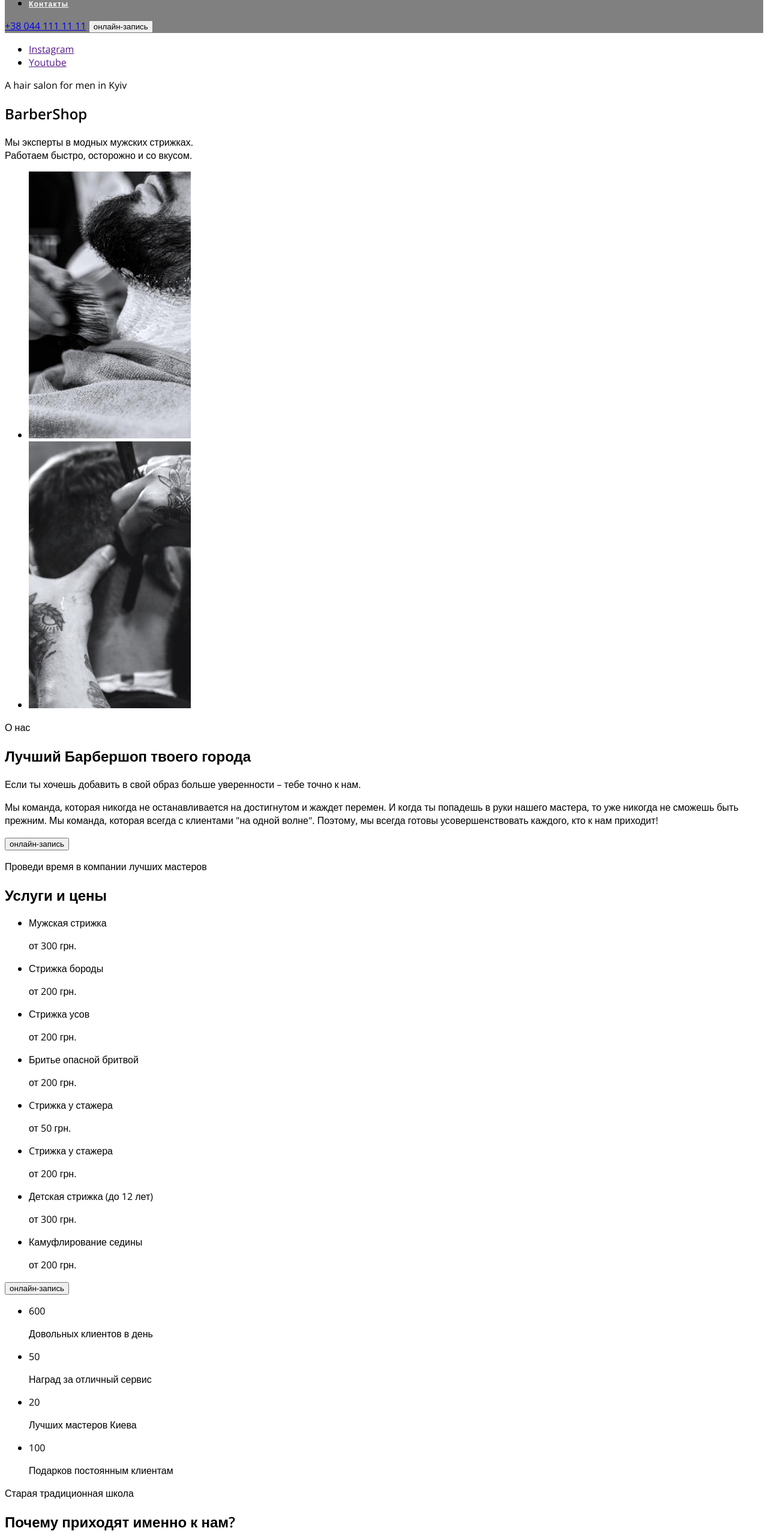
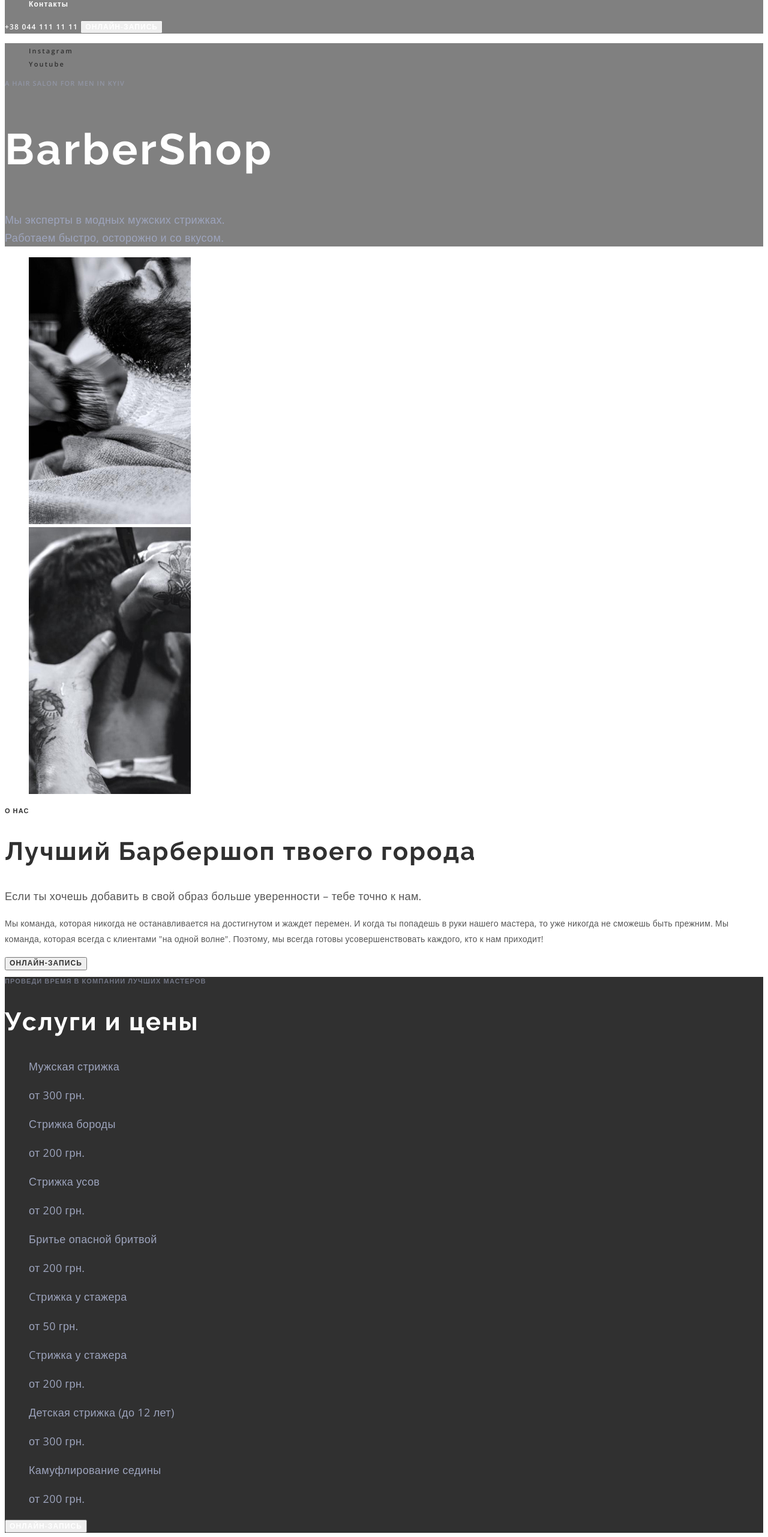
Before and after one commit to AlexKekc/barbershop-project, a plain HTML site: page index.html in a window 1280 px wide. Shown: the part 157-2720 px from the top of the page at 60% size. Drawn offline with nearby package versions, Linux system fonts and the light colour scheme.

Commit message:
Прописаны стили для классов секций

```diff
--- a/css/styles.css
+++ b/css/styles.css
@@ -1,7 +1,55 @@
+:root {
+  --header-text-color: #ffffff;
+  --first-btn-color: #ffffff;
+  --second-btn-color: #303030;
+  --first-title-color: #ffffff;
+  --second-title-color: #303030;
+  --accent-color: #ff6c00;
+  --first-text-color: #303030;
+}
+
 body {
   font-family: 'Open Sans', sans-serif;
   font-style: normal;
 }
+
+li {
+  list-style: none;
+}
+
+a {
+  text-decoration: none;
+}
+
+.visually-hidden {
+  position: absolute;
+  white-space: nowrap;
+  width: 1px;
+  height: 1px;
+  overflow: hidden;
+  border: 0;
+  padding: 0;
+  clip: rect(0 0 0 0);
+  clip-path: inset(50%);
+  margin: -1px;
+}
+
+.pre-title {
+  font-weight: 600;
+  font-size: 11px;
+  line-height: 1.36;
+  letter-spacing: 0.1em;
+  text-transform: uppercase;
+}
+
+.section-title {
+  font-family: 'Raleway', sans-serif;
+  font-size: 42px;
+  line-height: 1.17;
+  letter-spacing: 0.05em;
+}
+
+/* ============= Header ==============*/
 
 .header {
   background-color: gray;
@@ -10,7 +58,215 @@ body {
 .header-link {
   font-weight: 600;
   font-size: 12px;
-  line-height: 1.3;
+  line-height: 1.33;
   letter-spacing: 0.1em;
-  color: #ffffff;
+  color: var(--header-text-color);
 }
+
+.header-link:hover,
+.header-link:focus {
+  color: var(--accent-color);
+}
+
+.header-link-tel {
+  font-weight: 600;
+  font-size: 12px;
+  line-height: 1.33;
+  letter-spacing: 0.1em;
+  color: var(--header-text-color);
+}
+
+.header-btn {
+  font-family: inherit;
+  font-weight: 600;
+  font-size: 12px;
+  line-height: 1.33;
+  letter-spacing: 0.09em;
+  text-transform: uppercase;
+  color: var(--first-btn-color);
+}
+
+.header-btn:hover,
+.header-btn:focus {
+  background-color: var(--accent-color);
+}
+
+/* ============= Hero ==============*/
+
+.hero {
+  background-color: gray;
+}
+
+.hero-link {
+  font-weight: 600;
+  font-size: 11px;
+  line-height: 1.36;
+  letter-spacing: 0.2em;
+  color: #303030;
+}
+
+.hero-link:hover,
+.hero-link:focus {
+  color: var(--accent-color);
+}
+
+.hero-pre-title {
+  color: rgba(157, 164, 189, 0.6);
+}
+
+.hero-title {
+  font-family: 'Raleway', sans-serif;
+  font-weight: 700;
+  font-size: 72px;
+  line-height: 1.18;
+  letter-spacing: 0.05em;
+  color: var(--first-title-color);
+}
+
+.hero-after-title {
+  font-size: 18px;
+  line-height: 1.67;
+  letter-spacing: 0.02em;
+  color: #9da4bd;
+}
+
+/* ============= About ==============*/
+
+.about-pre-title {
+  color: var(--first-text-color);
+}
+
+.about-title {
+  color: var(--second-title-color);
+}
+
+.about-after-title {
+  font-size: 18px;
+  line-height: 1.67;
+  letter-spacing: 0.02em;
+  color: #555555;
+}
+
+.about-text {
+  font-size: 14px;
+  line-height: 1.86;
+  letter-spacing: 0.02em;
+  color: #555555;
+}
+
+.about-btn {
+  font-weight: 600;
+  font-size: 12px;
+  line-height: 1.33;
+  letter-spacing: 0.09em;
+  text-transform: uppercase;
+  color: var(--second-btn-color);
+}
+
+.about-btn:hover,
+.about-btn:focus {
+  color: var(--accent-color);
+}
+
+/* ============= Prices ==============*/
+
+.prices {
+  background-color: #303030;
+}
+
+.prices-pre-title {
+  color: rgba(157, 164, 189, 0.6);
+}
+
+.prices-title {
+  color: var(--first-title-color);
+}
+
+.prices-text {
+  font-size: 18px;
+  line-height: 1.67;
+  letter-spacing: 0.02em;
+  color: #9da4bd;
+}
+
+.prices-btn {
+  font-family: inherit;
+  font-weight: 600;
+  font-size: 12px;
+  line-height: 1.33;
+  letter-spacing: 0.09em;
+  text-transform: uppercase;
+  color: var(--first-btn-color);
+}
+
+.prices-btn:hover,
+.prices-btn:focus {
+  background-color: var(--accent-color);
+}
+
+/* ============= Reasons ==============*/
+
+.reasons-count {
+  font-weight: 700;
+  font-size: 42px;
+  line-height: 1.36;
+  text-align: center;
+  letter-spacing: 0.05em;
+  color: var(--first-text-color);
+}
+
+.reasons-item-text {
+  font-weight: 600;
+  font-size: 11px;
+  line-height: 1.36;
+  text-align: center;
+  color: var(--first-text-color);
+}
+
+.reasons-pre-title {
+  color: var(--first-text-color);
+}
+
+.reasons-title {
+  color: var(--second-title-color);
+}
+
+.reasons-after-title {
+  font-size: 18px;
+  line-height: 1.67;
+  letter-spacing: 0.02em;
+  color: #555555;
+}
+
+/* ============= Masters ==============*/
+
+.masters-pre-title {
+  color: var(--first-text-color);
+}
+
+.masters-title {
+  color: var(--second-title-color);
+}
+
+.masters-item-title {
+  font-weight: normal;
+  font-size: 18px;
+  line-height: 1.39;
+  text-align: center;
+  letter-spacing: 0.02em;
+  color: var(--first-text-color);
+}
+
+.masters-item-text {
+  font-size: 14px;
+  line-height: 1.36;
+  text-align: center;
+  letter-spacing: 0.02em;
+  color: var(--accent-color);
+}
+
+/* ============= Gallery ==============*/
+
+.gallery-pre-title {
+  color: var(--first-text-color);
+}
--- a/index.html
+++ b/index.html
@@ -8,7 +8,7 @@
   <link rel="preconnect" href="https://fonts.googleapis.com">
   <link rel="preconnect" href="https://fonts.gstatic.com" crossorigin>
   <link
-    href="https://fonts.googleapis.com/css2?family=Open+Sans:wght@400;600&family=Raleway:wght@700&display=swap"
+    href="https://fonts.googleapis.com/css2?family=Open+Sans:wght@400;600;700&family=Raleway:wght@700&display=swap"
     rel="stylesheet"
   >
   <link rel="stylesheet" href="./css/styles.css">
@@ -39,7 +39,9 @@
         <li><a href="" class="hero-link">Youtube</a></li>
       </ul>
 
-      <p lang="en" class="hero-pre-title">A hair salon for men in Kyiv</p>
+      <p lang="en" class="hero-pre-title pre-title">
+        A hair salon for men in Kyiv
+      </p>
       <h1 lang="en" class="hero-title">BarberShop</h1>
       <p class="hero-after-title">
          Мы эксперты в модных мужских стрижках.<br />
@@ -66,8 +68,8 @@
         </li>
       </ul>
 
-      <p class="about-pre-title">О нас</p>
-      <h2 class="about-title">Лучший Барбершоп твоего города</h2>
+      <p class="about-pre-title pre-title">О нас</p>
+      <h2 class="about-title section-title">Лучший Барбершоп твоего города</h2>
       <p class="about-after-title">
         Если ты хочешь добавить в свой образ больше уверенности – тебе точно к нам.
       </p>
@@ -82,8 +84,8 @@
 
     <!-- Услуги и цены -->
     <section class="prices">
-      <p class="prices-pre-title">Проведи время в компании лучших мастеров</p>
-      <h2 class="prices-title">Услуги и цены</h2>
+      <p class="prices-pre-title pre-title">Проведи время в компании лучших мастеров</p>
+      <h2 class="prices-title section-title">Услуги и цены</h2>
 
       <ul class="prices-list">
         <li class="prices-item">
@@ -147,8 +149,8 @@
         </li>
       </ul>
 
-      <p class="reasons-pre-title">Старая традиционная школа</p>
-      <h2 class="reasons-title">Почему приходят именно к нам?</h2>
+      <p class="reasons-pre-title pre-title">Старая традиционная школа</p>
+      <h2 class="reasons-title section-title">Почему приходят именно к нам?</h2>
       <p class="reasons-after-title">
         О нас говорят только хорошее. Но лучше 1 раз увидеть и
         прочувствовать, чем 10 раз прочитать.
@@ -157,8 +159,8 @@
 
     <!-- Наши мастера -->
     <section class="masters">
-      <p class="masters-pre-title">Для настоящих ценителей атмосферы</p>
-      <h2 class="masters-title">Наши мастера</h2>
+      <p class="masters-pre-title pre-title">Для настоящих ценителей атмосферы</p>
+      <h2 class="masters-title section-title">Наши мастера</h2>
 
       <ul class="masters-list">
         <li class="masters-item">
@@ -167,8 +169,8 @@
                width="370"
                height="346"
           />
-          <h3 lang="en" class="masters-name">John Smith</h3>
-          <p lang="en" class="masters-job">Extreme Barber</p>
+          <h3 lang="en" class="masters-item-title">John Smith</h3>
+          <p lang="en" class="masters-item-text">Extreme Barber</p>
         </li>
         <li class="masters-item">
           <img src="./images/barber-2.jpg"
@@ -176,8 +178,8 @@
                width="370"
                height="346"
           />
-          <h3 lang="en" class="masters-name">Michele Doe</h3>
-          <p lang="en" class="masters-job">Extreme Barber</p>
+          <h3 lang="en" class="masters-item-title">Michele Doe</h3>
+          <p lang="en" class="masters-item-text">Extreme Barber</p>
         </li>
         <li class="masters-item">
           <img src="./images/barber-3.jpg"
@@ -185,16 +187,16 @@
                width="370"
                height="346"
           />
-          <h3 lang="en" class="masters-name">Alan Black</h3>
-          <p lang="en" class="masters-job">Extreme Barber</p>
+          <h3 lang="en" class="masters-item-title">Alan Black</h3>
+          <p lang="en" class="masters-item-text">Extreme Barber</p>
         </li>
       </ul>
     </section>
 
     <!-- Галерея -->
     <section class="gallery">
-      <p class="gallery-pre-title">На латинском языке “барба” означает “борода”</p>
-      <h2 class="gallery-title">Галерея</h2>
+      <p class="gallery-pre-title pre-title">На латинском языке “барба” означает “борода”</p>
+      <h2 class="visually-hidden">Галерея</h2>
 
       <ul class="gallery-list">
         <li class="gallery-item">
@@ -242,7 +244,9 @@
           <li class="address-item">
             <a href="https://goo.gl/maps/YjysKKPajJtUrSyb9"
                target="_blank"
-               rel="noopener noreferrer nofollow" class="address-map">
+               rel="noopener noreferrer nofollow"
+               class="address-map"
+            >
                ул. Васильковская, 7А Киев, 08132
             </a>
           </li>
```
